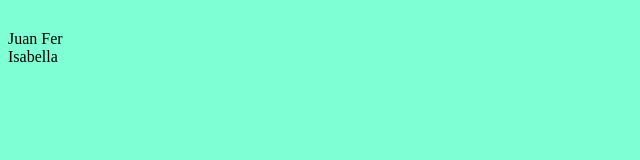
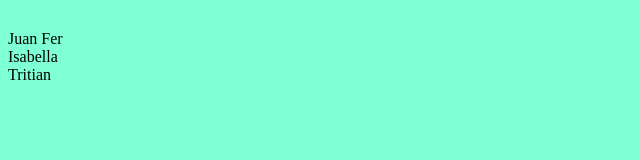
Before and after one commit to Hidalgo87/OnceATime, a plain HTML site: page index.html in a window 1280 px wide. Shown: the full height of the page, 0-640 px from the left. Drawn offline with Linux system fonts and the light colour scheme.

Commit message:
Update index.html

```diff
--- a/index.html
+++ b/index.html
@@ -22,5 +22,8 @@
     <div>
         Isabella
     </div>
+    <div>
+        Tritian
+    </div>
 </body>
 </html>
```
